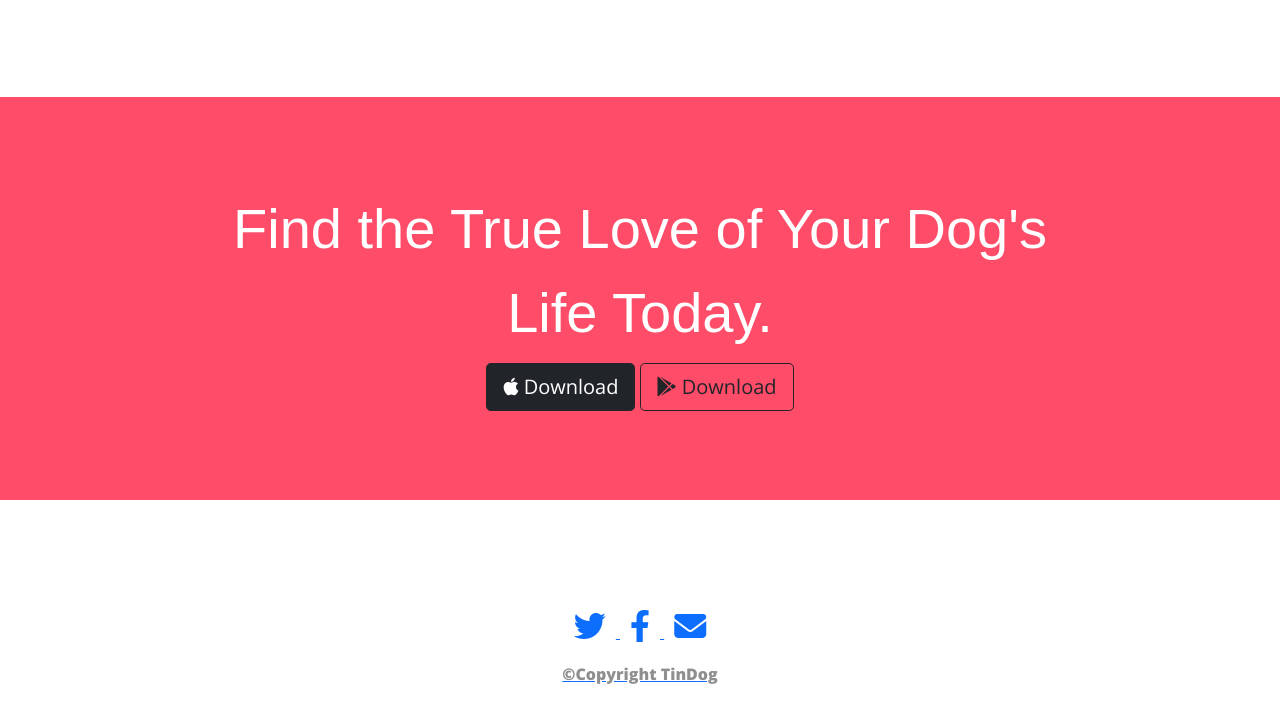
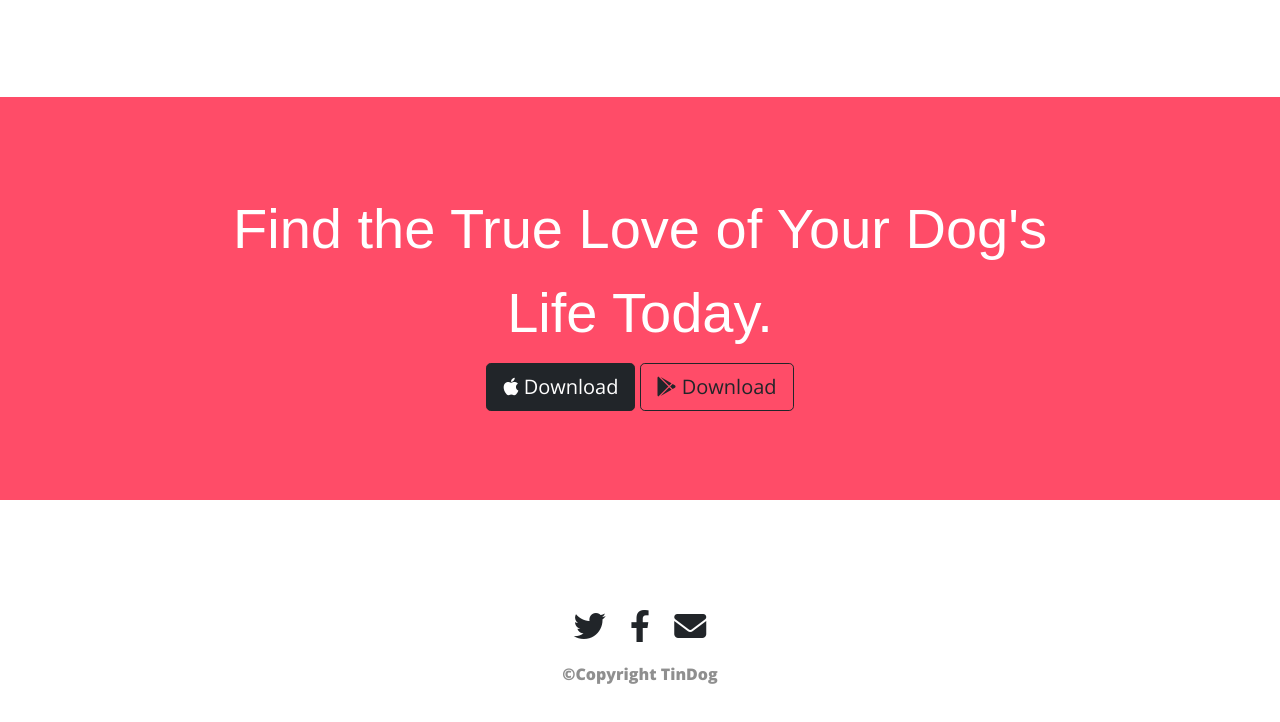
Before and after one commit to kamlesh2407/Tindog, a plain HTML site: page index.html in a window 1280 px wide. Shown: the part 2434-3156 px from the top of the page. Drawn offline with nearby package versions, Linux system fonts and the light colour scheme.

Commit message:
Update index.html

```diff
--- a/index.html
+++ b/index.html
@@ -222,9 +222,9 @@
       <!--Footer-->
       <footer class="white-section"  id="footer">
         <div class="container-fluid">
-        <a class=footer-link href="https://www.twitter.com/"><i class="social-icon fa-brands fa-twitter fa-2x" href="https://twitter.com/" ></i>
-          <a class=footer-link href="https://www.facebook.com/"><i class="social-icon fa-brands fa-facebook-f fa-2x" href="https://facebook.com/"></i>
-          <a class=footer-link href="mailto:kamakshidhankar5@gmail.com"><i class="social-icon fa-solid fa-envelope fa-2x" ></i>
+        <i class="social-icon fa-brands fa-twitter fa-2x" href="https://twitter.com/" ></i>
+          <i class="social-icon fa-brands fa-facebook-f fa-2x" href="https://facebook.com/"></i>
+          <i class="social-icon fa-solid fa-envelope fa-2x" ></i>
 
   <p>©Copyright TinDog</p>
 </div>
```
